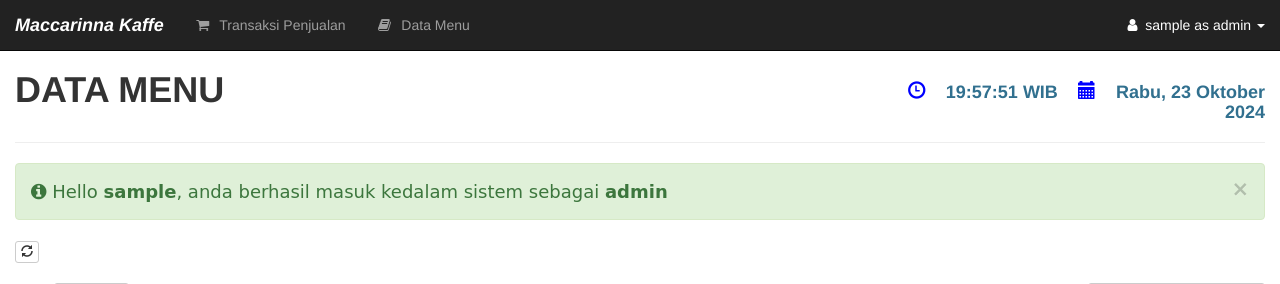
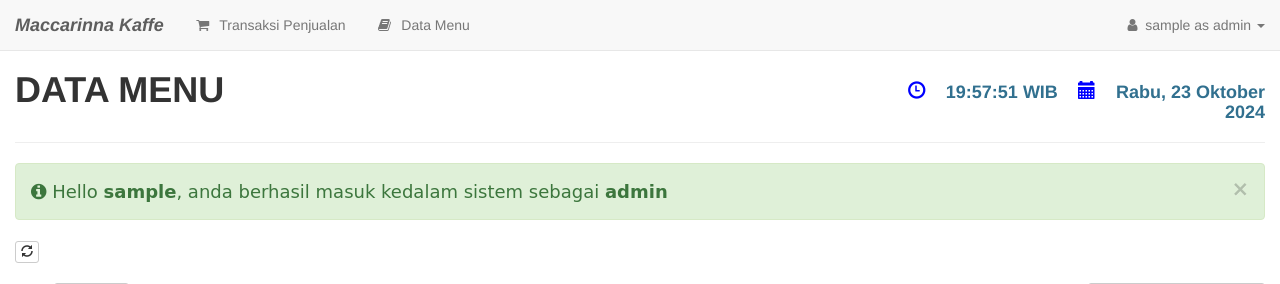
Before and after one commit to andifauzi07/macarinna-cafe, a PHP site: page /penjualan-apriori/admin/menu/data.php in a window 1280 px wide. Shown: the top 284 px of the page. Run offline with PHP 8.4, Linux system fonts and the light colour scheme; the visitor is signed in with stand-in values (Sample User, id 1); data that the repository does not hold is empty.

Commit message:
change bg-color

```diff
--- a/_auth/login.php
+++ b/_auth/login.php
@@ -159,7 +159,6 @@ if (isset($_POST['login'])) {
             height: 100%;
             margin: 0;
             font-family: Arial, sans-serif;
-            color: #fff;
         }
 
         .bg-img {
@@ -231,6 +230,10 @@ if (isset($_POST['login'])) {
         .checkbox input {
             margin-right: 10px;
         }
+
+        label {
+            color: #fff;
+        }
     </style>
 </head>
 <body>
--- a/admin/_header.php
+++ b/admin/_header.php
@@ -37,7 +37,7 @@ else if ($_SESSION['hak_akses']!="admin")
 
 </head>
 <body>
-<nav class="navbar navbar-default navbar-fixed-top navbar-inverse">
+<nav class="navbar navbar-default navbar-fixed-top">
       <div class="container-fluid">
         <!-- Brand and toggle get grouped for better mobile display -->
         <div class="navbar-header">
@@ -47,7 +47,7 @@ else if ($_SESSION['hak_akses']!="admin")
             <span class="icon-bar"></span>
             <span class="icon-bar"></span>
           </button>
-         <a class="navbar-brand" href="#" style="color: #ffff;"><strong><em>Maccarinna Kaffe</em></strong></a>
+         <a class="navbar-brand" href="#"><strong><em>Maccarinna Kaffe</em></strong></a>
         </div>
 
         <!-- Collect the nav links, forms, and other content for toggling -->
@@ -59,7 +59,7 @@ else if ($_SESSION['hak_akses']!="admin")
 
           <ul class="nav navbar-nav navbar-right">
             <li class="dropdown">
-                    <a href="#" class="dropdown-toggle" data-toggle="dropdown" style="color: #ffff;"><i class="fa fa-user"></i> &nbsp;<?=$_SESSION['username'];?> as <?=$_SESSION['hak_akses'];?> <b class="caret"></b></a>
+                    <a href="#" class="dropdown-toggle" data-toggle="dropdown"><i class="fa fa-user"></i> &nbsp;<?=$_SESSION['username'];?> as <?=$_SESSION['hak_akses'];?> <b class="caret"></b></a>
                     <ul class="dropdown-menu">
                         <li>
                             <a href="#" id="<?=$_SESSION['username']; ?>" data-target="#ModalPass" data-toggle="modal"><i class="fa fa-fw fa-key"></i> Ubah Password</a>
--- a/manajer/_header.php
+++ b/manajer/_header.php
@@ -38,7 +38,7 @@ else if ($_SESSION['hak_akses']!="manajer")
 
 </head>
 <body>
-<nav class="navbar navbar-default navbar-fixed-top navbar-inverse">
+<nav class="navbar navbar-default navbar-fixed-top">
       <div class="container-fluid">
         <!-- Brand and toggle get grouped for better mobile display -->
         <div class="navbar-header">
@@ -48,7 +48,7 @@ else if ($_SESSION['hak_akses']!="manajer")
             <span class="icon-bar"></span>
             <span class="icon-bar"></span>
           </button>
-          <a class="navbar-brand" href="<?=base_url('manajer/analisis_asosiasi/index.php')?>" style="color: #ffff;"><strong><em>Maccarinna Kaffe</em></strong></a>
+          <a class="navbar-brand" href="<?=base_url('manajer/analisis_asosiasi/index.php')?>" ><strong><em>Maccarinna Kaffe</em></strong></a>
         </div>
 
         <!-- Collect the nav links, forms, and other content for toggling -->
@@ -79,7 +79,7 @@ else if ($_SESSION['hak_akses']!="manajer")
 
           <ul class="nav navbar-nav navbar-right">
             <li class="dropdown">
-                    <a href="#" class="dropdown-toggle" data-toggle="dropdown" style="color: #ffff;"><i class="fa fa-user"></i> &nbsp;<?=$_SESSION['username'];?> as <?=$_SESSION['hak_akses'];?> <b class="caret"></b></a>
+                    <a href="#" class="dropdown-toggle" data-toggle="dropdown"><i class="fa fa-user"></i> &nbsp;<?=$_SESSION['username'];?> as <?=$_SESSION['hak_akses'];?> <b class="caret"></b></a>
                     <ul class="dropdown-menu">
                         <li>
                             <a href="#" id="<?=$_SESSION['username']; ?>" data-target="#ModalPass" data-toggle="modal"><i class="fa fa-fw fa-key"></i> Ubah Password</a>
```
